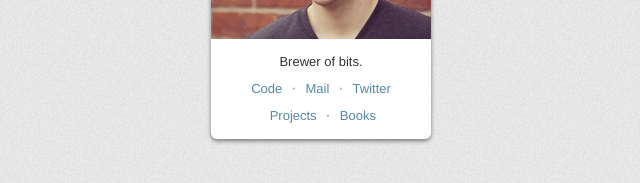
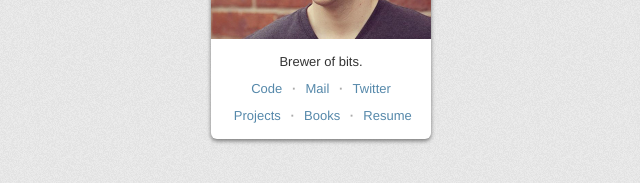
Before and after one commit to tedlee/tedlee.github.io, a Jekyll site: the page index.html, which Jekyll copies as it is, in a window 1280 px wide. Shown: the part 446-629 px from the top of the page, without its empty margins (319-959 px from the left). Built offline with Jekyll 4.4.1, drawn with Linux system fonts in a browser that asks for light colours.

Commit message:
Added links to index

```diff
--- a/index.html
+++ b/index.html
@@ -54,6 +54,10 @@
 					<span class="middot">&middot;</span>
 					&nbsp;<a href="http://pinterest.com/ted/books-read-2015">Books</a>
 				</li>
+				<li>
+					<span class="middot">&middot;</span>
+					&nbsp;<a href="http://resume.tedlee.me">Resume</a>
+				</li>
 			</ul>
 		</article>
 	</div>
```
